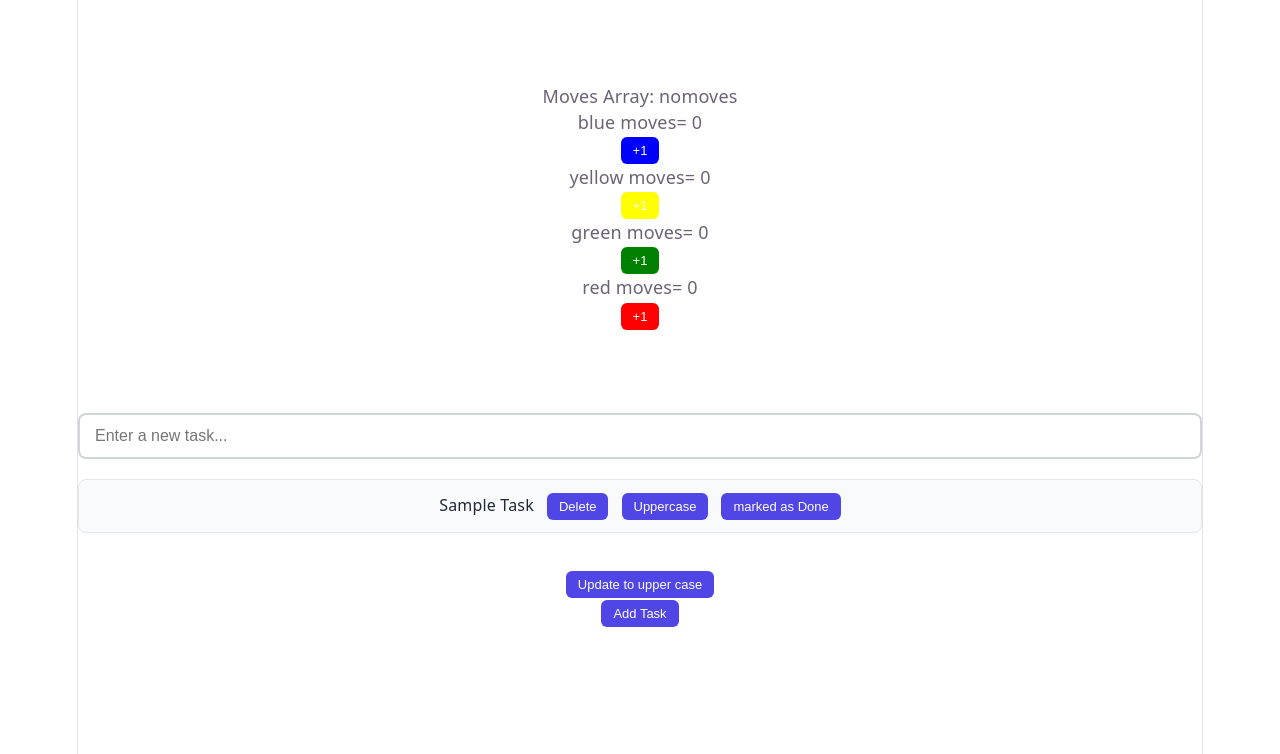
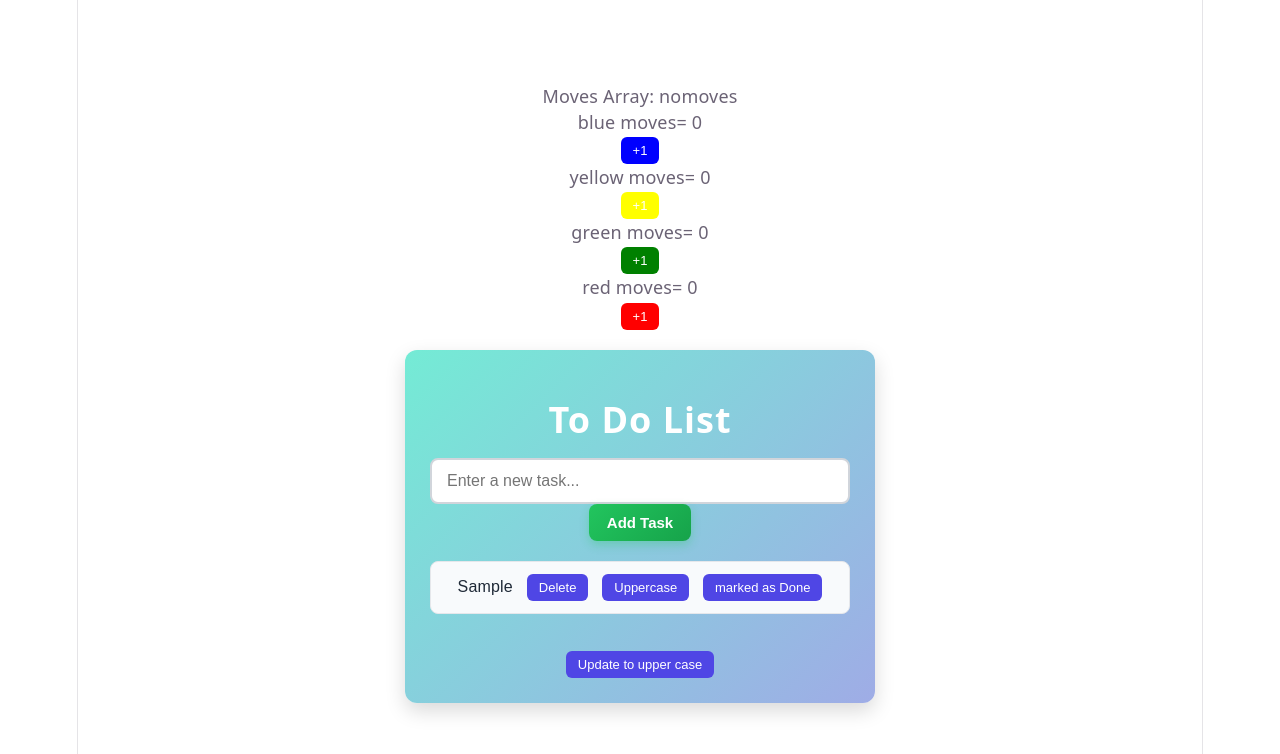
Before and after one commit to Harshit-Webworld1515/react-foundation, a React (Vite) app in the folder REACT-STATE-CLASS2/: page / in a window 1280 px wide. Shown: the top 754 px of the page. Built offline with nearby package versions, Linux system fonts and the light colour scheme.

Commit message:
connect to css file

```diff
--- a/REACT-STATE-CLASS2/src/ToDoList.jsx
+++ b/REACT-STATE-CLASS2/src/ToDoList.jsx
@@ -1,6 +1,7 @@
 import React, { useState } from 'react';
+import './App.css';
 export default function ToDoList() {
-    const [tasks, setTasks] = useState([{ id: 0, taskName: 'Sample Task', isDone: false }]);
+    const [tasks, setTasks] = useState([{ id: 0, taskName: 'Sample', isDone: false }]);
     const [inputValue, setInputValue] = useState('');
     const addTask = (event) => {
         setInputValue(event.target.value);
@@ -41,9 +42,12 @@ export default function ToDoList() {
         }));
     }
     return (
-        <div>
+        <div className="todo-list">
             <h1>To Do List</h1>
             <input type="text" value={inputValue} onChange={addTask} placeholder="Enter a new task..." />
+            <button onClick={newTask} className='buttn'>
+                Add Task
+            </button>
             <ul>
                 {tasks.map((task) => (
                     <li key={task.id} style={{ textDecoration: task.isDone ? 'line-through' : 'none' }}>
@@ -57,7 +61,7 @@ export default function ToDoList() {
                             Uppercase
                         </button>
                         &nbsp; &nbsp;
-                        <button onClick={()=>workDone(task)}>marked as Done</button>
+                        <button onClick={() => workDone(task)}>marked as Done</button>
                     </li>
                 ))}
             </ul>
@@ -65,9 +69,6 @@ export default function ToDoList() {
             <button onClick={upperCase}>
                 Update to upper case
             </button> <br />
-            <button onClick={newTask}>
-                Add Task
-            </button>
         </div>
     );
 }
```
